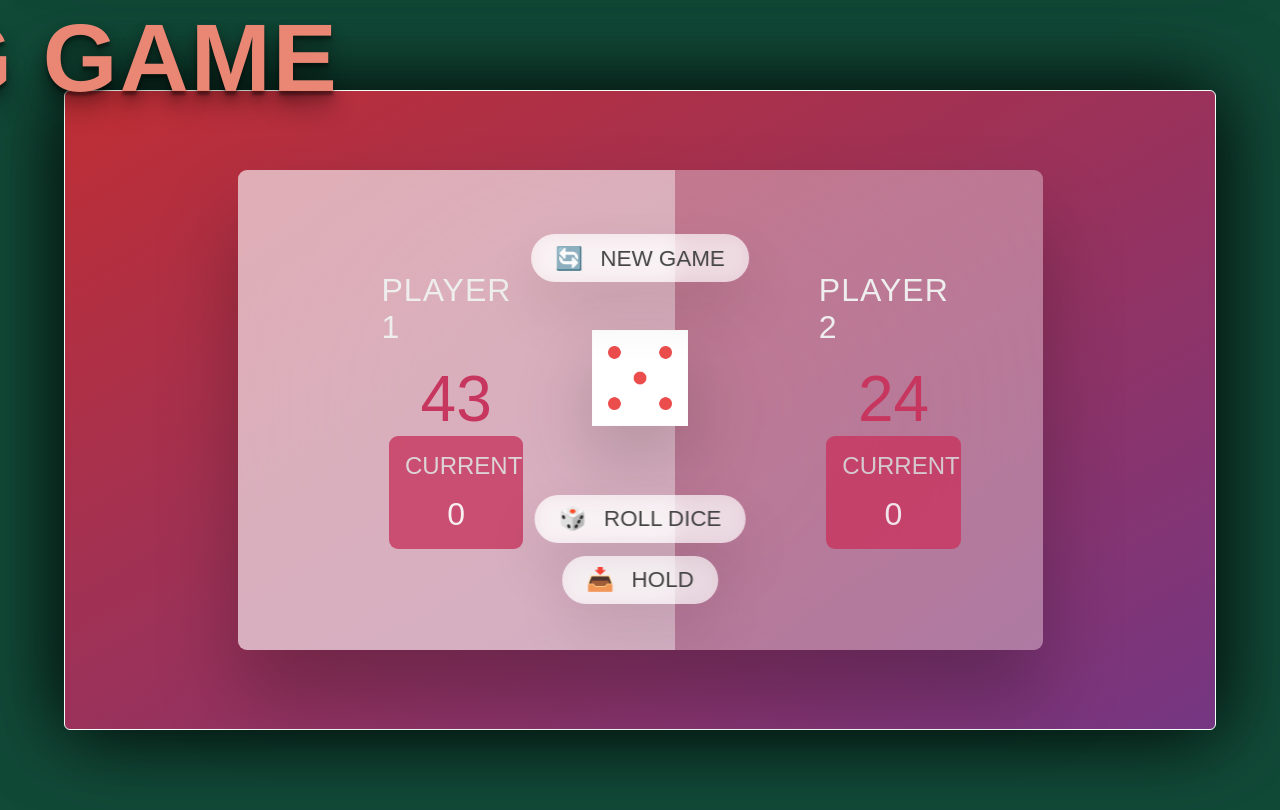
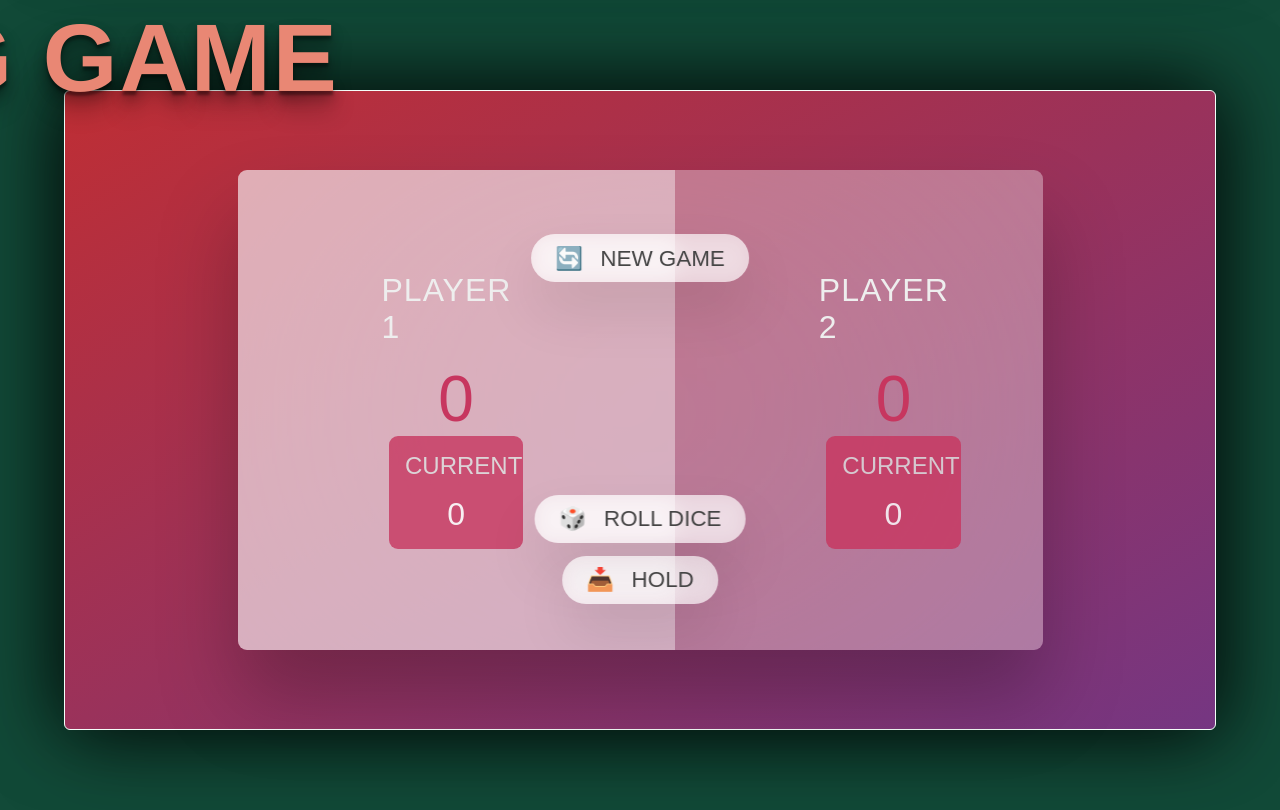
Before and after one commit to HegedusAlexandra/small_projects, a plain HTML site: page index.html in a window 1280 px wide. Shown: the part 2422-3232 px from the top of the page. Drawn offline with Linux system fonts and the light colour scheme; a web font is replaced by a local one.

Commit message:
started pig game js

```diff
--- a/index.css
+++ b/index.css
@@ -652,3 +652,7 @@ p {
   font-weight: 700;
   color: #c7365f;
 }
+
+.phidden {
+  display: none;
+}
--- a/index.js
+++ b/index.js
@@ -340,4 +340,14 @@ function dragMoveListener(event) {
 window.dragMoveListener = dragMoveListener;
 
 //Pig Game
+
+//selecting elements
+
 document.querySelector("#pigGameHead").textContent = "pig game";
+const pscore0El = document.querySelector("#pscore--0");
+const pscore1El = document.getElementById("pscore--1");
+const pdiceEl = document.querySelector(".pdice");
+
+pscore0El.textContent = 0;
+pscore1El.textContent = 0;
+pdiceEl.classList.add("phidden");
```
